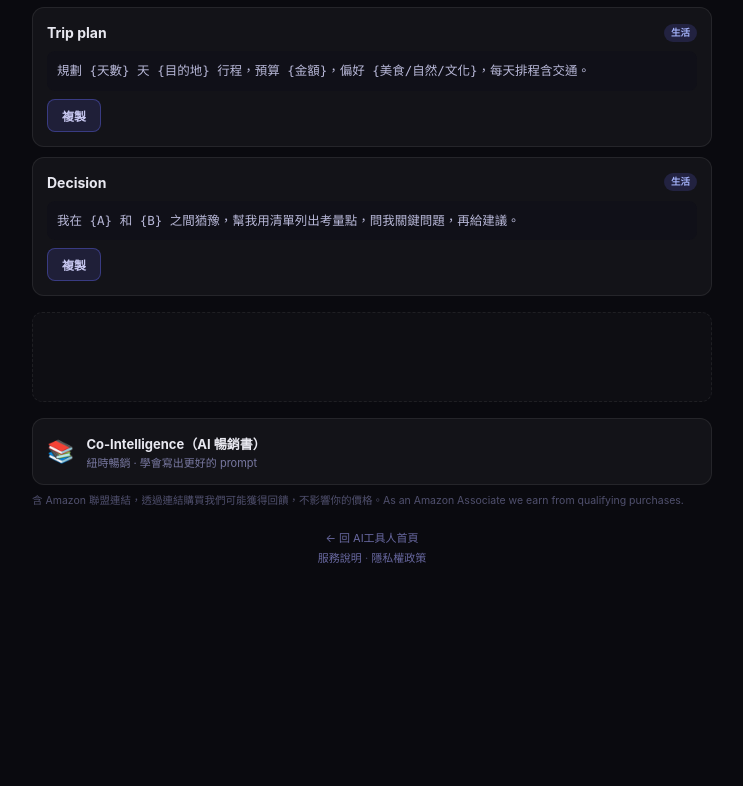
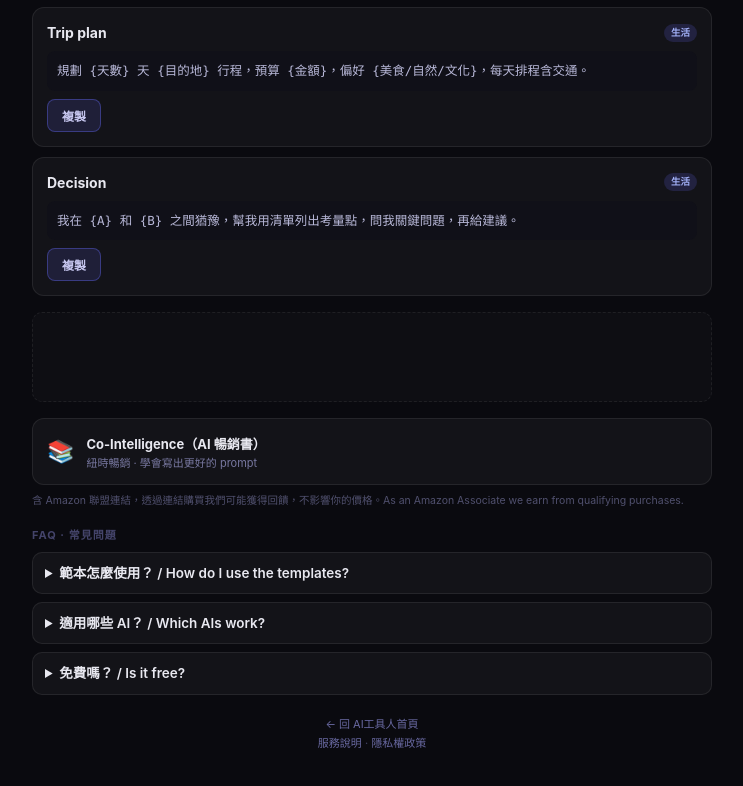
Before and after one commit to slashman413/ai-prompt-library, a plain HTML site: page index.html in a window 1280 px wide. Shown: the part 2779-3565 px from the top of the page, without its empty margins (268-1011 px from the left). Before the commit the page ends 3404 px from the top, so only its background shows below. Drawn offline with Linux system fonts and the light colour scheme.

Commit message:
SEO: add FAQ section + FAQPage structured data
author: claude-code

```diff
--- a/index.html
+++ b/index.html
@@ -40,6 +40,7 @@
   .footer{margin-top:20px;text-align:center;font-size:11px;color:#444466;line-height:1.8}
   .footer a{color:#6868a0;text-decoration:none}.footer a:hover{text-decoration:underline}
 </style>
+<script type="application/ld+json">{"@context":"https://schema.org","mainEntity":[{"acceptedAnswer":{"text":"複製後把大括號內的字換成你的內容，再貼到 AI 即可。Copy a template, replace the text in braces with your own, then paste into your AI.","@type":"Answer"},"name":"範本怎麼使用？ / How do I use the templates?","@type":"Question"},{"acceptedAnswer":{"text":"ChatGPT、Claude、Gemini 等通用大型語言模型都適用。Works with ChatGPT, Claude, Gemini and other LLMs.","@type":"Answer"},"name":"適用哪些 AI？ / Which AIs work?","@type":"Question"},{"acceptedAnswer":{"text":"完全免費，可自由複製使用。Completely free to copy and use.","@type":"Answer"},"name":"免費嗎？ / Is it free?","@type":"Question"}],"@type":"FAQPage"}</script>
 </head>
 <body>
 <div class="wrap">
@@ -53,6 +54,7 @@
     <div class="i">📚</div><div><b data-i18n="book_t">Co-Intelligence（AI 暢銷書）</b><span data-i18n="book_d">紐時暢銷 · 學會寫出更好的 prompt</span></div>
   </a>
   <div class="note" data-i18n="aff_disc">含 Amazon 聯盟連結，透過連結購買我們可能獲得回饋，不影響你的價格。As an Amazon Associate we earn from qualifying purchases.</div>
+<div style="max-width:680px;margin:18px auto 0"><div style="font-size:11px;font-weight:700;letter-spacing:1px;color:#44446a;text-transform:uppercase;margin-bottom:8px">FAQ · 常見問題</div><details style="background:rgba(255,255,255,.04);border:1px solid rgba(255,255,255,.08);border-radius:10px;padding:10px 12px;margin-bottom:8px"><summary style="cursor:pointer;font-weight:600;font-size:13.5px">範本怎麼使用？ / How do I use the templates?</summary><p style="margin-top:8px;font-size:12.5px;color:#9a9ac0;line-height:1.6">複製後把大括號內的字換成你的內容，再貼到 AI 即可。Copy a template, replace the text in braces with your own, then paste into your AI.</p></details><details style="background:rgba(255,255,255,.04);border:1px solid rgba(255,255,255,.08);border-radius:10px;padding:10px 12px;margin-bottom:8px"><summary style="cursor:pointer;font-weight:600;font-size:13.5px">適用哪些 AI？ / Which AIs work?</summary><p style="margin-top:8px;font-size:12.5px;color:#9a9ac0;line-height:1.6">ChatGPT、Claude、Gemini 等通用大型語言模型都適用。Works with ChatGPT, Claude, Gemini and other LLMs.</p></details><details style="background:rgba(255,255,255,.04);border:1px solid rgba(255,255,255,.08);border-radius:10px;padding:10px 12px;margin-bottom:8px"><summary style="cursor:pointer;font-weight:600;font-size:13.5px">免費嗎？ / Is it free?</summary><p style="margin-top:8px;font-size:12.5px;color:#9a9ac0;line-height:1.6">完全免費，可自由複製使用。Completely free to copy and use.</p></details></div>
   <div class="footer">
     <a href="https://slashman413.github.io/" data-i18n="home">← 回 AI工具人首頁</a><br>
     <a href="https://slashman413.github.io/terms.html" data-i18n="terms">服務說明</a> · <a href="https://slashman413.github.io/privacy.html" data-i18n="privacy">隱私權政策</a>
```
